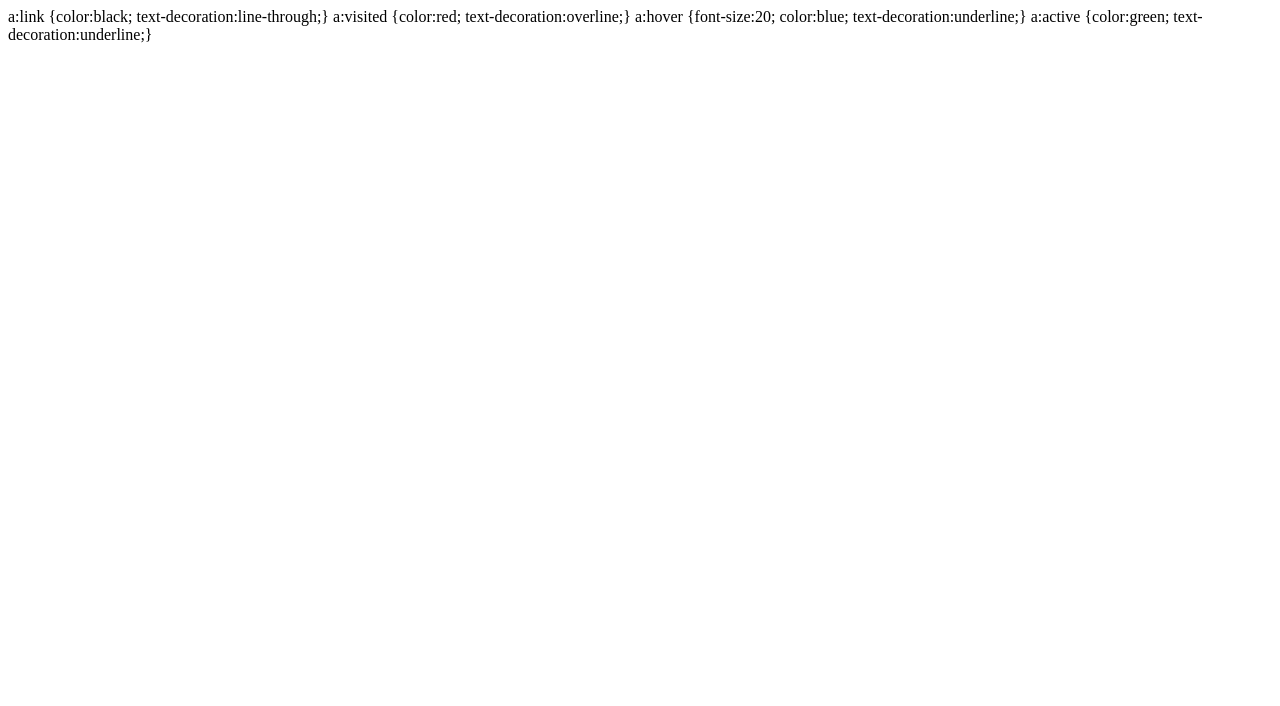
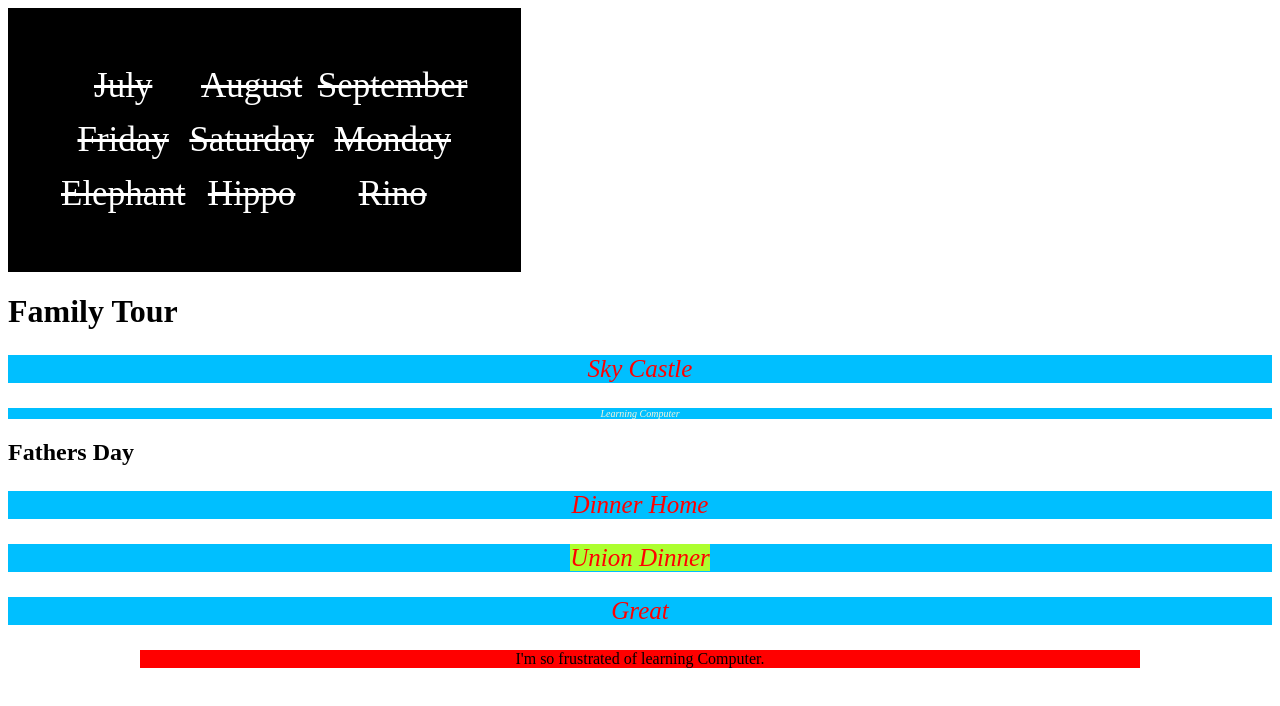
Before and after one commit to lansean/skytower, a plain HTML site: page Untitled-1.html in a window 1280 px wide. Drawn offline with Linux system fonts and the light colour scheme.

Commit message:
works in class

```diff
--- a/Untitled-1.html
+++ b/Untitled-1.html
@@ -1,13 +1,57 @@
 <!DOCTYPE html>
 <html lang="en">
 <head>
+  <meta charset="UTF-8">
+  <title>Documetn</title>
+   <style>
+       div p{background-color:deepskyblue; color:red;text-align:center;font-size:25px;font-style:italic;}
+       div span{background-color:greenyellow;}
+       table{background-color:black; color:white; text-align:left; font-size:35px; font-style:arial;content:30px;padding:50px;text-decoration-line: line-through;line-height:50px;text-align: center}
+       .myclass{font-size: 10px; color:beige;}
+       .box{box-sizing:border-box;width:1000px;margin:0 auto;background-color:red;text-align:center;text-decoration-color: lawngreen;}
+   </style>
     <meta charset="UTF-8">
     <title>Document</title>
 </head>
 <body>
-    a:link {color:black; text-decoration:line-through;}
-    a:visited {color:red; text-decoration:overline;}
-    a:hover {font-size:20; color:blue; text-decoration:underline;}
-    a:active {color:green; text-decoration:underline;}
-</body>
+  <table>
+      <tr>
+          <td>July</td>
+          <td>August</td>
+          <td>September </td>
+      </tr>
+      <tr>
+          <td>Friday</td>
+          <td>Saturday</td>
+          <td>Monday</td>
+      </tr>
+      <tr>
+          <td>Elephant</td>
+          <td>Hippo</td>
+          <td>Rino</td>
+      </tr>
+  </table>
+   <div>
+       <h1 style>Family Tour</h1>
+       <p>Sky Castle</p>
+       <p class = "myclass">Learning Computer</p>
+   </div>
+   <div>
+       <h2 style>Fathers Day</h2>
+       <p>Dinner Home</p>
+   <div>
+       <p>
+           <span>Union Dinner</span>
+       </p>
+   </div>
+   <div>
+       <p>Great</p>
+   </div>
+   <div class="box">
+       <article>
+           I'm so frustrated of learning Computer.
+       </article>
+   </div>
+    </div>
+    </body>
 </html>
```
